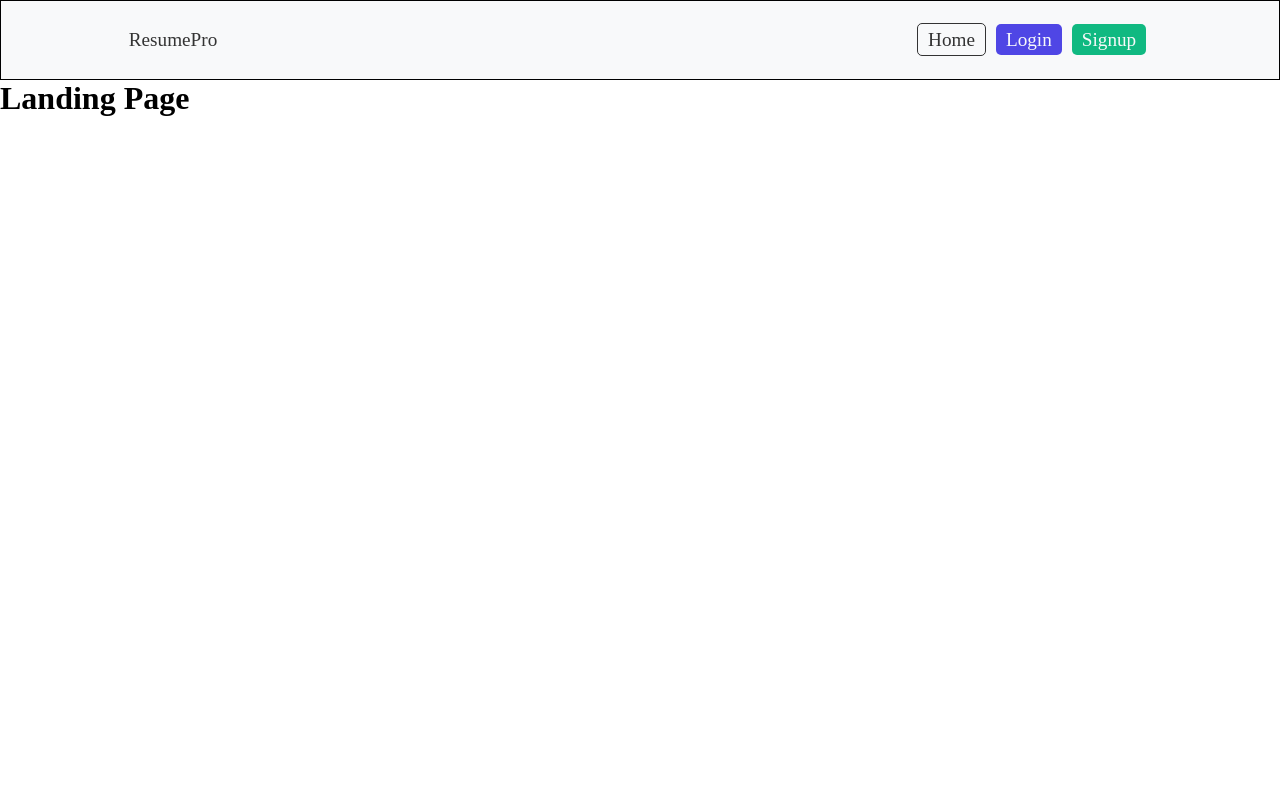
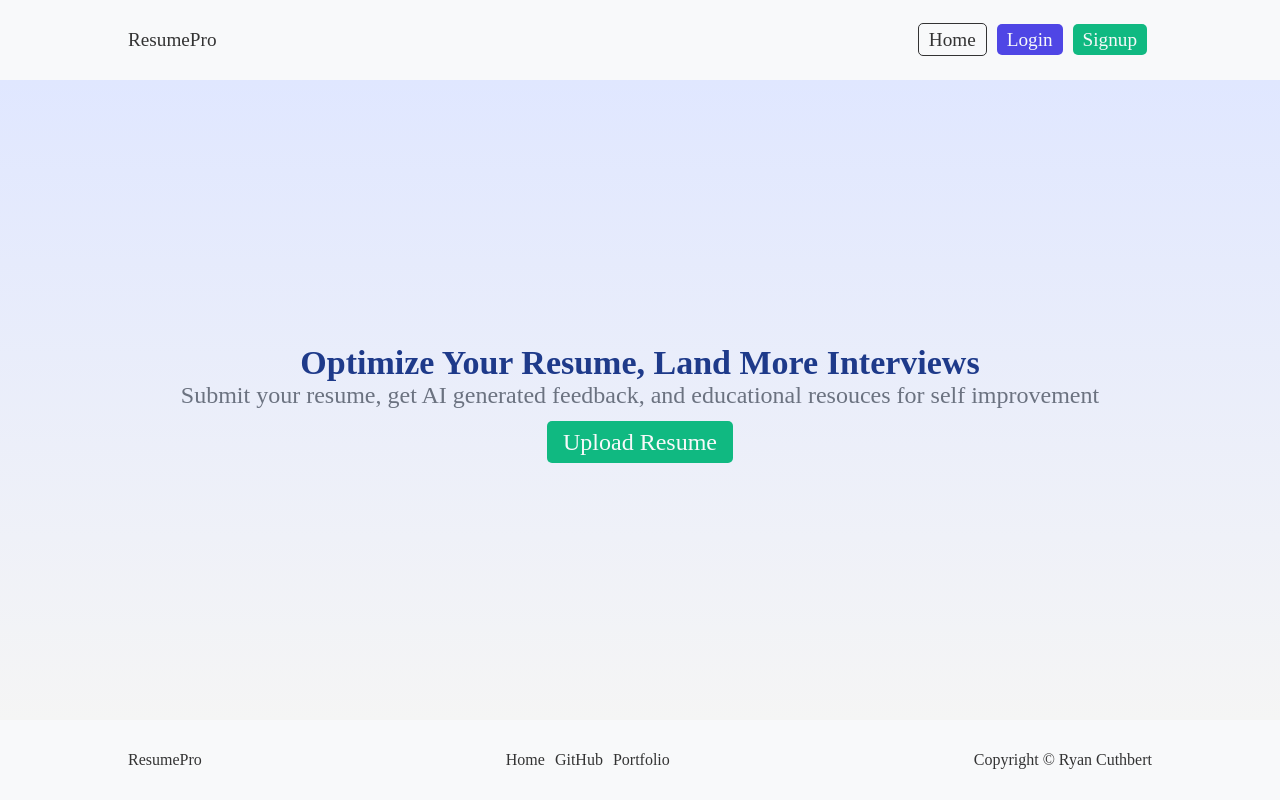
Before and after one commit to Ryan3389/resume-assist, a React (Vite) app in the folder client/: page / in a window 1280 px wide. Built offline with nearby package versions, Linux system fonts and the light colour scheme.

Commit message:
added landing page styles

```diff
--- a/client/src/App.css
+++ b/client/src/App.css
@@ -1,11 +1,12 @@
 :root {
     --light-gray: #F8F9FA;
-    --light-gray-hover: #a2a5a8;
     --text-color: #333333;
     --btn-color: #4F46E5;
+    --navy: #1E3A8A;
+    --dark-gray: #6B7280;
+    --green: #10B981;
     --btn-hover: #221e71;
-    /* --green: #F97316; */
-    --green: #10B981;
+    --light-gray-hover: #a2a5a8;
     --green-hover: #04573b;
     --home-btn: #4F46E5;
 }
@@ -13,7 +14,6 @@
 /* Header + Nav */
 header {
     height: 10vh;
-    border: 1px solid;
     display: flex;
     align-items: center;
     background-color: var(--light-gray);
@@ -81,3 +81,87 @@ nav .title:hover {
     transition: 0.3s;
     cursor: pointer;
 }
+
+
+
+/* Landing Page */
+
+.hero-section {
+    height: 80vh;
+    display: flex;
+    justify-content: center;
+    align-items: center;
+    background-image: linear-gradient(#E0E7FF, #F5F5F5);
+}
+
+.cta-container {
+    text-align: center;
+}
+
+.cta-container h1 {
+    font-size: 2.125rem;
+    color: var(--navy);
+}
+
+.cta-container p {
+    font-size: 1.5rem;
+    color: var(--dark-gray);
+    margin-bottom: 20px;
+}
+
+.cta-container .resume-btn {
+    background-color: var(--green);
+    padding: 8px 16px;
+    color: var(--light-gray);
+    text-decoration: none;
+    font-size: 1.5rem;
+    border-radius: 5px;
+}
+
+
+
+.resume-btn:hover {
+    animation: pulse 1.5s ease-in-out infinite;
+
+}
+
+@keyframes pulse {
+    0% {
+        transform: scale(1);
+        background-color: var(--green)
+    }
+
+    50% {
+        transform: scale(1.1);
+        background-color: #18d999
+    }
+
+    100% {
+        transform: scale(1);
+        background-color: var(--green);
+    }
+}
+
+/* Footer */
+footer {
+    height: 10vh;
+    display: flex;
+    align-items: center;
+    background-color: var(--light-gray);
+}
+
+.footer-container {
+    display: flex;
+    justify-content: space-between;
+    width: 80%;
+    margin: auto;
+}
+
+.footer-container a {
+    text-decoration: none;
+    color: var(--text-color);
+}
+
+.footer-links a {
+    margin: 0 5px;
+}
--- a/client/src/App.jsx
+++ b/client/src/App.jsx
@@ -1,4 +1,5 @@
 import Navbar from "./components/Navbar"
+import Footer from "./components/Footer"
 import { Outlet } from "react-router-dom"
 import './App.css'
 function App() {
@@ -6,6 +7,7 @@ function App() {
     <>
       <Navbar />
       <Outlet />
+      <Footer />
     </>
   )
 }
--- /dev/null
+++ b/client/src/components/Footer.jsx
@@ -0,0 +1,22 @@
+import { Link } from "react-router-dom"
+function Footer() {
+    return (
+        <footer>
+            <div className="footer-container">
+                <Link>ResumePro</Link>
+                <span className="footer-links">
+                    <Link>Home</Link>
+                    <Link>GitHub</Link>
+                    <Link>Portfolio</Link>
+                </span>
+
+                <Link>Copyright &copy; Ryan Cuthbert</Link>
+
+            </div>
+
+
+        </footer>
+    )
+}
+
+export default Footer
--- a/client/src/pages/LandingPage.jsx
+++ b/client/src/pages/LandingPage.jsx
@@ -1,6 +1,13 @@
+import { Link } from "react-router-dom"
 function LandingPage() {
     return (
-        <h1>Landing Page</h1>
+        <section className="hero-section">
+            <article className="cta-container">
+                <h1>Optimize Your Resume, Land More Interviews</h1>
+                <p>Submit your resume, get AI generated feedback, and educational resouces for self improvement</p>
+                <Link className="resume-btn">Upload Resume</Link>
+            </article>
+        </section>
     )
 }
 
```
